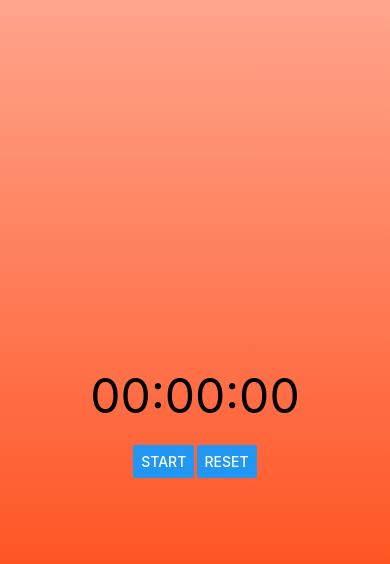
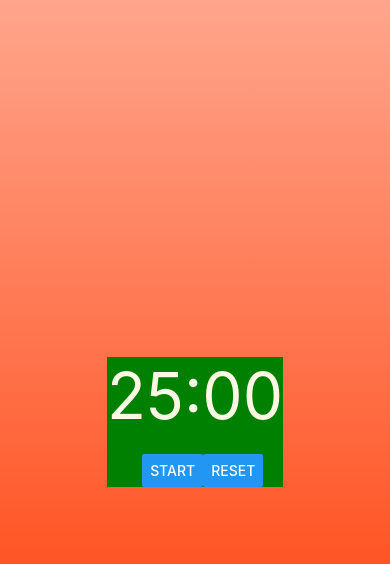
Before and after one commit to mthalima/pomodoro, a React Native app: screen / in a window 390 px wide. Shown: the top 564 px of the page. Built offline with nearby package versions, Linux system fonts and the light colour scheme.

Commit message:
dkaspdkoa

```diff
--- a/components/Timer.jsx
+++ b/components/Timer.jsx
@@ -1,16 +1,18 @@
 import React, { useState, useEffect } from "react";
 import { View, Text, Button, StyleSheet } from "react-native";
+import { Colors } from "../styles/Colors";
 
 const Timer = () => {
-  const [seconds, setSeconds] = useState(0);
+  const [seconds, setSeconds] = useState(1500);
   const [isActive, setIsActive] = useState(false);
 
+  //UseEffect com a logica do tempo do timer
   useEffect(() => {
     let interval;
 
     if (isActive) {
       interval = setInterval(() => {
-        setSeconds((prevSeconds) => prevSeconds + 1);
+        setSeconds((prevSeconds) => prevSeconds - 1);
       }, 1000);
     } else {
       clearInterval(interval);
@@ -30,18 +32,21 @@ const Timer = () => {
 
   const formatTime = (time) => {
     const pad = (val) => (val < 10 ? `0${val}` : val);
-    const hours = Math.floor(time / 3600);
     const minutes = Math.floor((time % 3600) / 60);
     const seconds = Math.floor(time % 60);
-    return `${pad(hours)}:${pad(minutes)}:${pad(seconds)}`;
+    return `${pad(minutes)}:${pad(seconds)}`;
   };
 
   return (
     <View style={styles.container}>
       <Text style={styles.timer}>{formatTime(seconds)}</Text>
       <View style={styles.buttonContainer}>
-        <Button title={isActive ? "Pause" : "Start"} onPress={toggleTimer} />
-        <Button title="Reset" onPress={resetTimer} />
+        <Button
+          style={styles.timerButton}
+          title={isActive ? "Pause" : "Start"}
+          onPress={toggleTimer}
+        />
+        <Button style={styles.timerButton} title="Reset" onPress={resetTimer} />
       </View>
     </View>
   );
@@ -49,18 +54,26 @@ const Timer = () => {
 
 const styles = StyleSheet.create({
   container: {
-    flex: 1,
     justifyContent: "center",
     alignItems: "center",
+    backgroundColor: "green",
   },
   timer: {
-    fontSize: 48,
+    fontSize: 64,
     marginBottom: 20,
+    color: "#FDF7E4",
   },
   buttonContainer: {
     flexDirection: "row",
     justifyContent: "space-around",
+    alignContent: "center",
     width: "60%",
+  },
+
+  timerButton: {
+    backgroundColor: Colors.tomato,
+    color: Colors.tomato,
+    width: 20,
   },
 });
 
--- /dev/null
+++ b/styles/Colors.js
@@ -0,0 +1,3 @@
+export const Colors = {
+  tomato: "#f34e32",
+};
```
